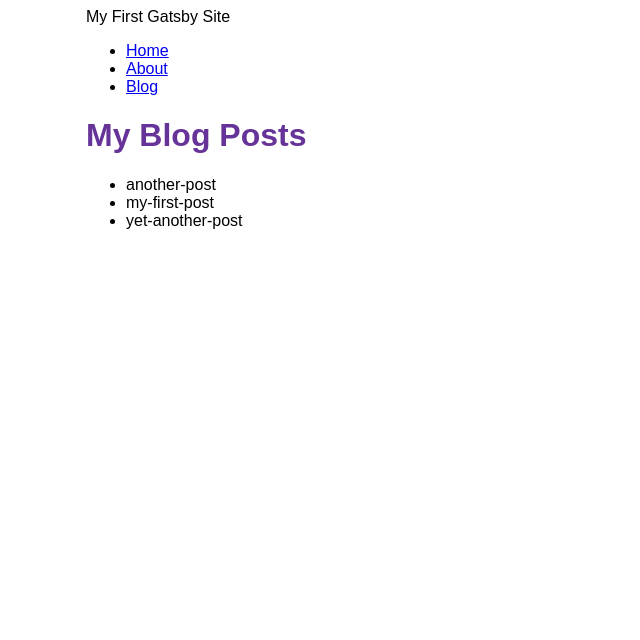
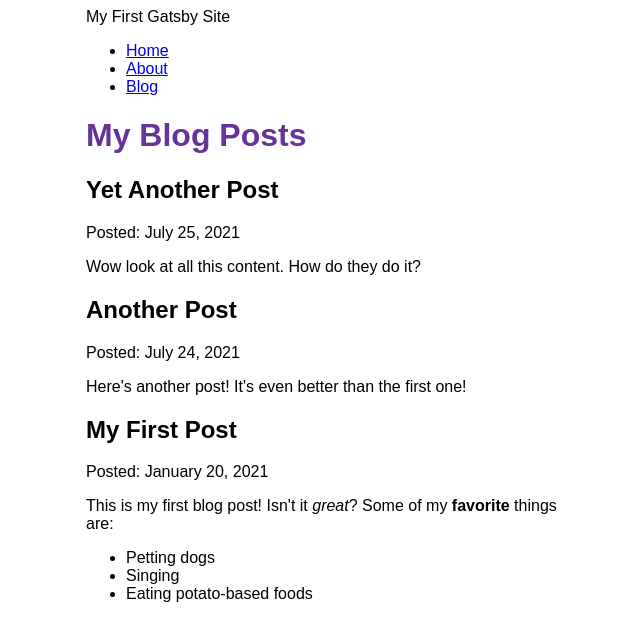
Before and after one commit to nikeshmhr/my-first-gatsby-site, a Gatsby site: page /blog in a window 1280 px wide. Shown: the whole page, without its empty margins (304-944 px from the left). Built offline with nearby package versions, Linux system fonts and the light colour scheme; Gatsby itself is replaced by a stand-in of ours.

Commit message:
Finished Gatsby Tutorial Part 5

```diff
--- a/blog/another-post.mdx
+++ b/blog/another-post.mdx
@@ -0,0 +1,6 @@
+---
+title: "Another Post"
+date: "2021-07-24"
+---
+
+Here's another post! It's even better than the first one!
--- a/blog/my-first-post.mdx
+++ b/blog/my-first-post.mdx
@@ -0,0 +1,11 @@
+---
+title: "My First Post"
+date: 2021-01-20
+---
+
+This is my first blog post! Isn't it _great_?
+Some of my **favorite** things are:
+
+-   Petting dogs
+-   Singing
+-   Eating potato-based foods
--- a/blog/yet-another-post.mdx
+++ b/blog/yet-another-post.mdx
@@ -0,0 +1,6 @@
+---
+title: "Yet Another Post"
+date: "2021-07-25"
+---
+
+Wow look at all this content. How do they do it?
--- a/gatsby-config.js
+++ b/gatsby-config.js
@@ -14,5 +14,6 @@
 				path: `${__dirname}/blog`,
 			},
 		},
+		"gatsby-plugin-mdx",
 	],
 };
--- a/package.json
+++ b/package.json
@@ -15,8 +15,11 @@
     "clean": "gatsby clean"
   },
   "dependencies": {
+    "@mdx-js/mdx": "^1.6.22",
+    "@mdx-js/react": "^1.6.22",
     "gatsby": "^4.1.1",
     "gatsby-plugin-image": "^2.1.0",
+    "gatsby-plugin-mdx": "^3.1.1",
     "gatsby-plugin-sass": "^5.1.1",
     "gatsby-plugin-sharp": "^4.1.1",
     "gatsby-source-filesystem": "^4.1.0",
--- a/src/pages/blog.js
+++ b/src/pages/blog.js
@@ -1,24 +1,33 @@
 import { graphql } from "gatsby";
 import * as React from "react";
 import Layout from "../components/layout";
+import { MDXRenderer } from "gatsby-plugin-mdx";
 
 const BlogPage = ({ data }) => {
 	return (
 		<Layout pageTitle="My Blog Posts">
-			<ul>
-				{data.allFile.nodes.map((node) => (
-					<li key={node.name}>{node.name}</li>
-				))}
-			</ul>
+			{data.allMdx.nodes.map((node) => (
+				<article key={node.id}>
+					<h2>{node.frontmatter.title}</h2>
+					<p>Posted: {node.frontmatter.date}</p>
+
+					<MDXRenderer>{node.body}</MDXRenderer>
+				</article>
+			))}
 		</Layout>
 	);
 };
 
 export const query = graphql`
 	query {
-		allFile {
+		allMdx(sort: { fields: frontmatter___date, order: DESC }) {
 			nodes {
-				name
+				frontmatter {
+					date(formatString: "MMMM DD, YYYY")
+					title
+				}
+				id
+				body
 			}
 		}
 	}
```
Also changed, not shown: 1 other file.
